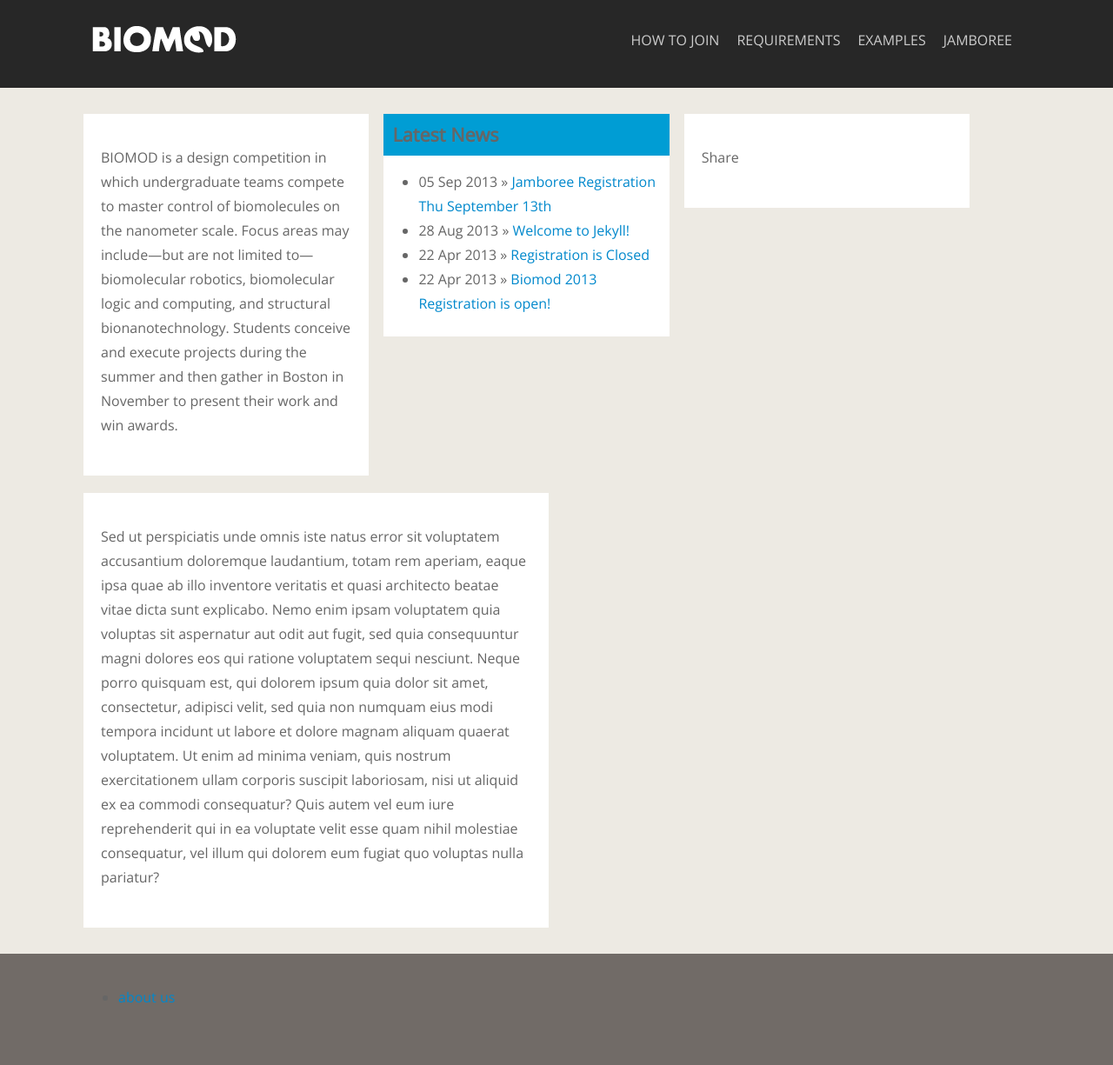
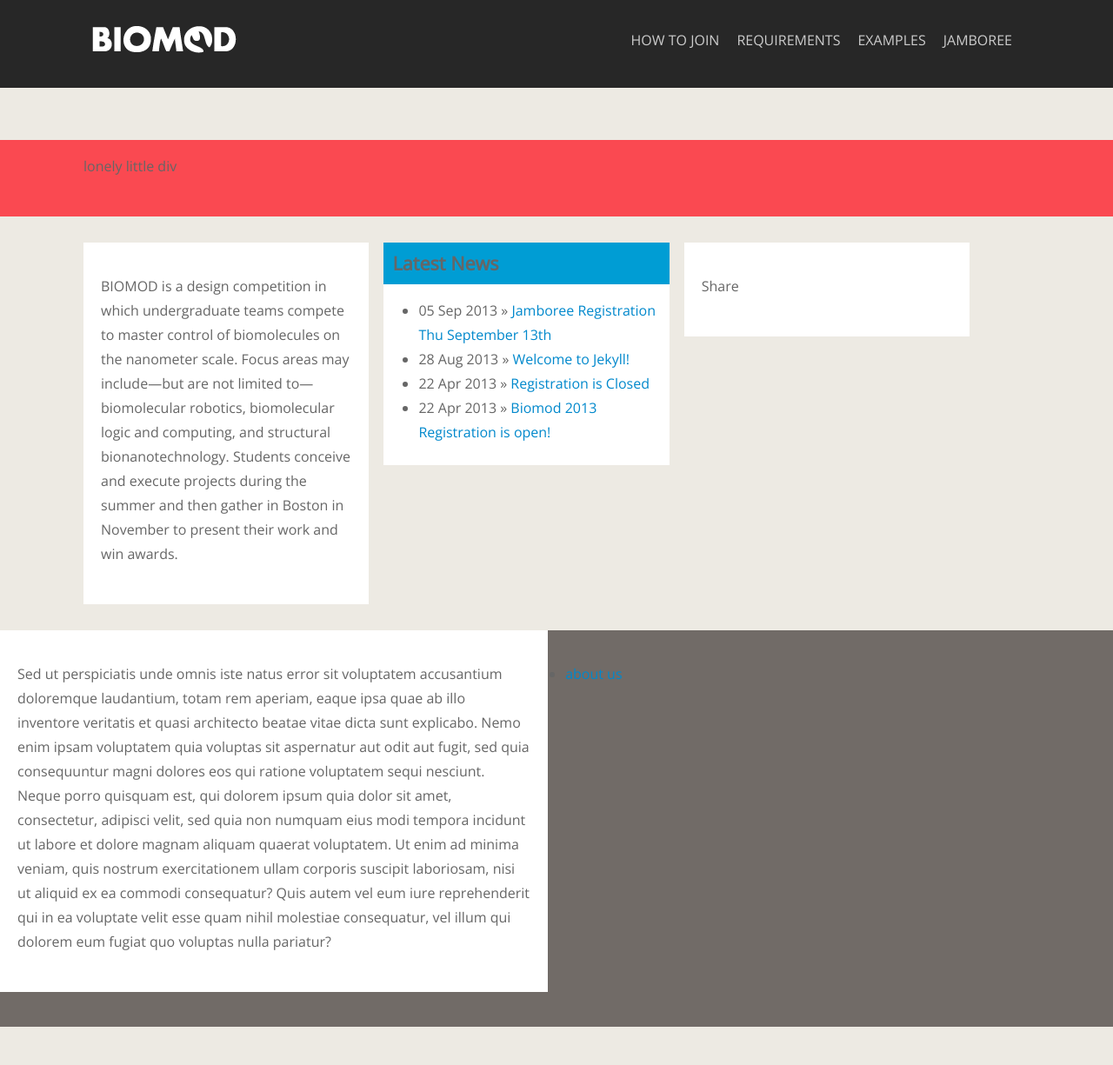
Before and after one commit to sdouglas/biomod, a Jekyll site: the page built from index.html, in a window 1280 px wide. Shown: the whole page at 87% size. Built offline with Jekyll 4.4.1, drawn with Linux system fonts in a browser that asks for light colours; Markdown is read by kramdown in place of the engine named in the settings; after the commit the page ends 1181 px from its top, so only the background shows below that.

Commit message:
adding full-width feature div for top of main page

```diff
--- a/assets/css/colors.css
+++ b/assets/css/colors.css
@@ -1 +1 @@
-header{background:#272727}body{background:#edeae3}footer{background:#716b67}section{background:white}section p{padding:20px}section header{background:#009dd4}div.third{background:white}#biomod-logo-dark{background:url(../images/biomod_logo.png) no-repeat;height:50px;display:block;text-align:-10000px}
+header{background:#272727}body{background:#edeae3}footer{background:#716b67}section{background:white}section p{padding:20px}section header{background:#009dd4}div.third{background:white}#biomod-logo-dark{background:url(../images/biomod_logo.png) no-repeat;height:50px;display:block;text-align:-10000px}.featured{background:#fa4951}
--- a/assets/css/mixins.css
+++ /dev/null
@@ -1,2 +0,0 @@
-/* */
-/* media query mixins */
--- a/assets/scss/colors.scss
+++ b/assets/scss/colors.scss
@@ -37,3 +37,7 @@
 	text-align:-10000px;
 
 }
+
+.featured {
+	background: $salmon;
+}
--- a/assets/scss/style.scss
+++ b/assets/scss/style.scss
@@ -23,7 +23,6 @@
 
 .main { // this is the outer container
 
-	  min-height:600px;
 	  // wow, this line below adds padding to the MAIN element. works well.
 	  // normally id add this to aside and section instead. lets roll with this.
 	  @include pad(30px 0px);
--- a/index.html
+++ b/index.html
@@ -3,8 +3,15 @@
 title: Your New Jekyll Site
 ---
 
+</div><!-- close .main from default layout temporarily -->
 
-<div class="row">
+<div class="featured">
+	<div class="row">
+		<p>lonely little div</p>
+	</div>
+</div>
+
+<div class="row main">
 
 <section class="third">
 <p>
```
Also changed, not shown: assets/css/style.css, assets/scss/grid-settings.scss (line endings or trailing spaces).
